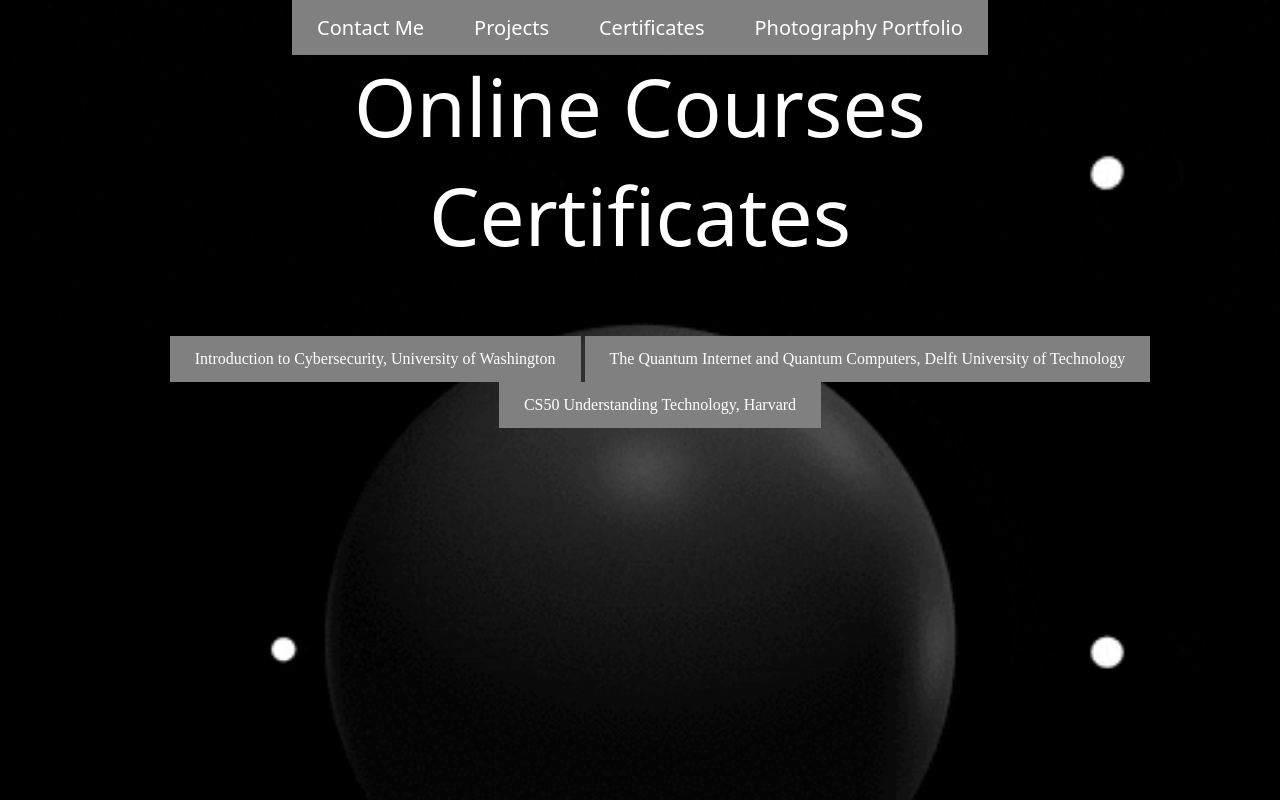
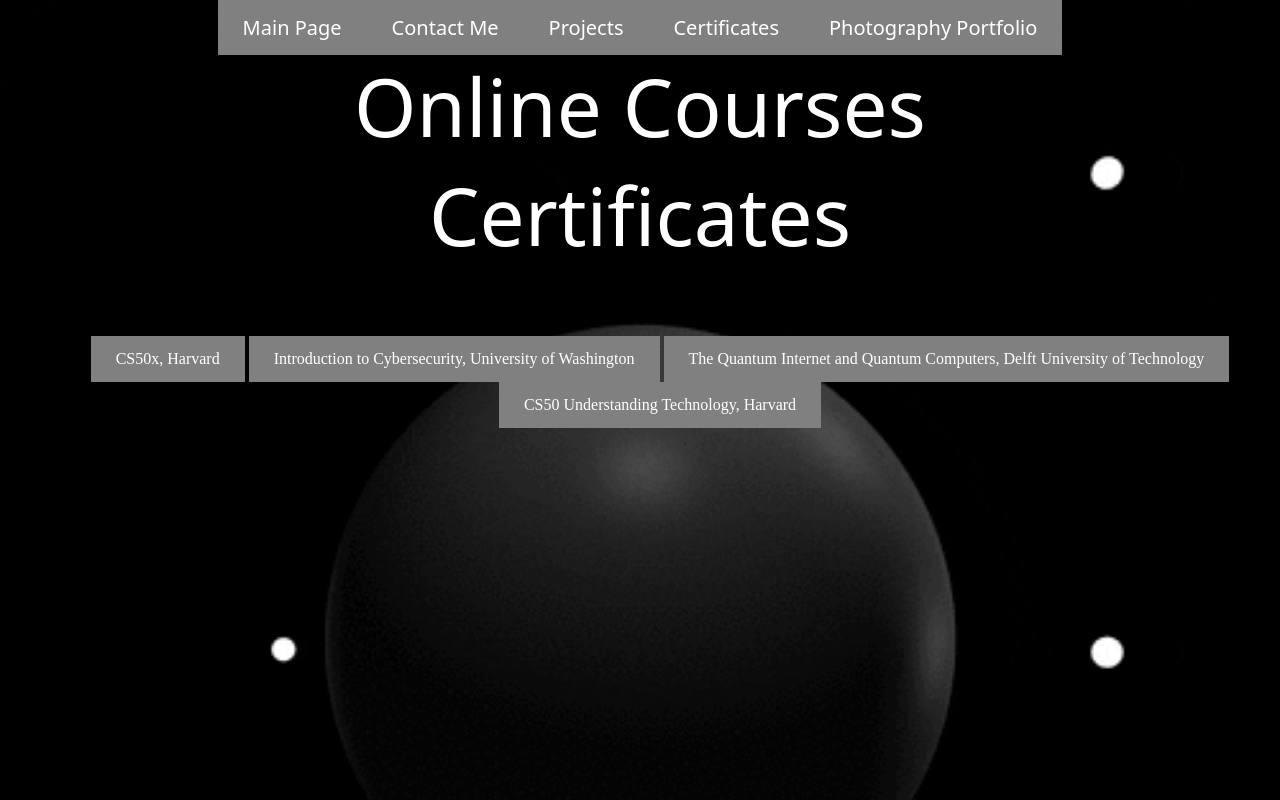
Before and after one commit to majd-mohsen/Personal-website, a plain HTML site: page certificates.html in a window 1280 px wide. Drawn offline with Linux system fonts and the light colour scheme.

Commit message:
Update certificates.html

```diff
--- a/certificates.html
+++ b/certificates.html
@@ -9,6 +9,7 @@
       <h1> Online Courses Certificates</h1>
       <form>
          <div id='links'>
+            <a class='pages' href='index.html'>Main Page</a>
             <a class='pages' href='contact.html'>Contact Me</a>
             <a class='pages' href='projects.html'>Projects</a>
             <a class='pages' href='certificates.html'>Certificates</a>
@@ -17,6 +18,7 @@
       </form>
       <div id="contactlinks">
          <ul>
+         <a href="https://cs50.harvard.edu/certificates/af8f6199-3b0a-4240-a010-2a9f23653c73">CS50x, Harvard</a>
          <a href="https://courses.edx.org/certificates/3ca7ed8a66fc423790322b7977ae093b">Introduction to Cybersecurity, University of Washington</a>
          <a href="https://courses.edx.org/certificates/bb00110236614d559ad527e17d9240ee">The Quantum Internet and Quantum Computers, Delft University of Technology</a>
          <a href="https://certificates.cs50.io/b02c5241-7a31-4d89-97b7-b8e4e099beed.pdf?size=letter">CS50 Understanding Technology, Harvard</a>
```
